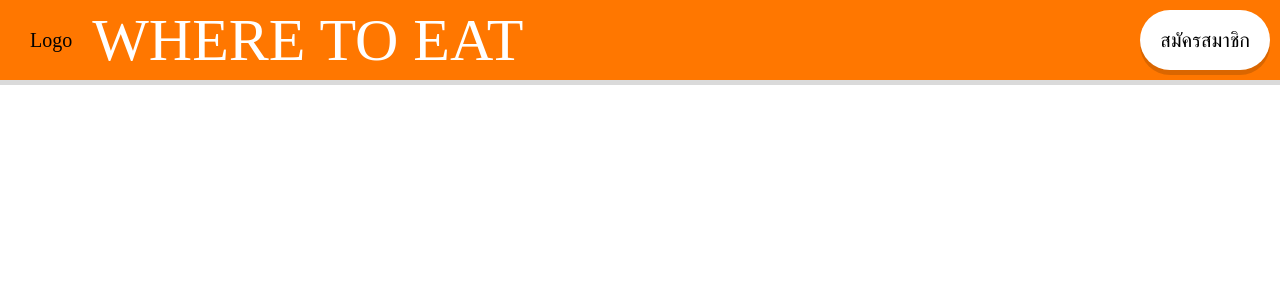
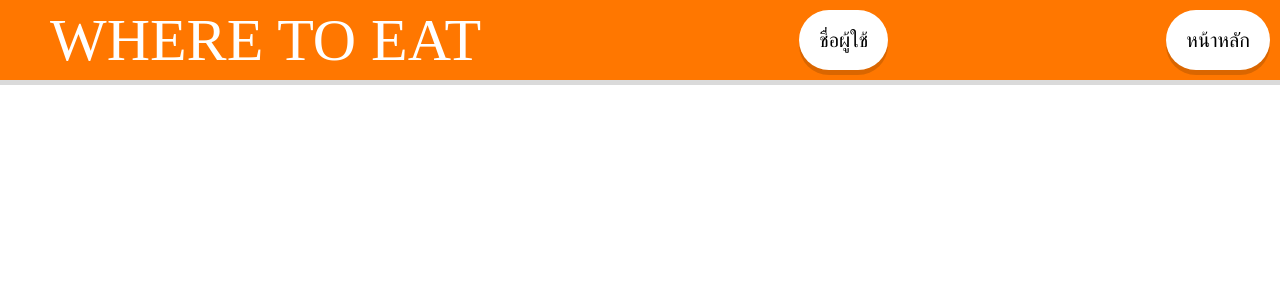
Before and after one commit to Acttion101/eatsomewhere-react, a React (Create React App) app: page /news in a window 1280 px wide. Shown: the top 300 px of the page. Built offline with nearby package versions, Linux system fonts and the light colour scheme.

Commit message:
edit-News.js

```diff
--- a/src/pages/News.js
+++ b/src/pages/News.js
@@ -1,13 +1,13 @@
 import React from 'react'
-import Navbar from "../components/Login/Navbar"
-// import Content from "../components/Login/Content"
+import Navbar from "../components/News/Navbar"
+import Content from "../components/News/Content"
 
 function News() {
   return (
-    <div>
+    <div className='login-container'>
       <Navbar />
-
+      <Content />
     </div>
-  )
+  );
 }
 export default News
```
